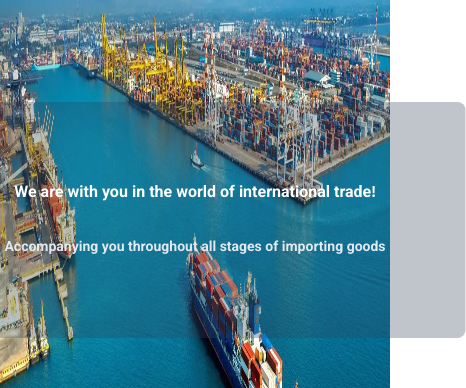
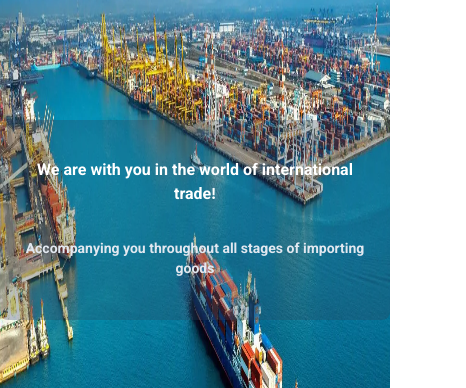
Before and after one commit to alidev-r1996/miss-merchant, a Next.js app: page /en in a window 390 px wide. Shown: the part 258-646 px from the top of the page, 466 px wide, since content can reach past the window. Built offline with nearby package versions, Linux system fonts and the light colour scheme.

Commit message:
fix language switcher error

```diff
--- a/src/components/header.tsx
+++ b/src/components/header.tsx
@@ -16,7 +16,7 @@ const Header = () => {
 
     useEffect(() => {
         const handleScroll = () => {
-          setIsScrolled(window.scrollY > 50);
+          setIsScrolled(window.scrollY > 100);
         };
 
         window.addEventListener("scroll", handleScroll);
--- a/src/components/herosection.tsx
+++ b/src/components/herosection.tsx
@@ -6,7 +6,7 @@ const Herosection = () => {
     return (
         <div id="home" className="relative min-h-screen w-full snap-start">
           <Image src="/images/hero-section.webp" fill alt="" priority/>
-          <div className=" flex flex-col gap-8 absolute bottom-1/2 left-1/2 translate-y-1/2 -translate-x-1/2 bg-slate-700/30 rounded-lg  text-center p-20 text-white whitespace-nowrap">
+          <div className=" flex flex-col gap-8 absolute bottom-1/2 left-1/2 translate-y-1/2 w-full -translate-x-1/2 bg-slate-700/30 rounded-lg  text-center py-10 p-4 md:p-20 text-white md:whitespace-nowrap">
             <h1 className="font-bold md:text-6xl text-l sm:text-xl">{t('slogan')}</h1>
             <p className="md:text-2xl text-sm font-bold text-slate-200">{t('text')} </p>
            </div>
```
